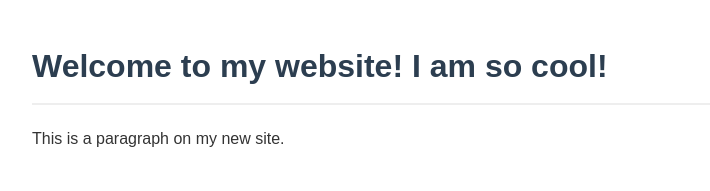
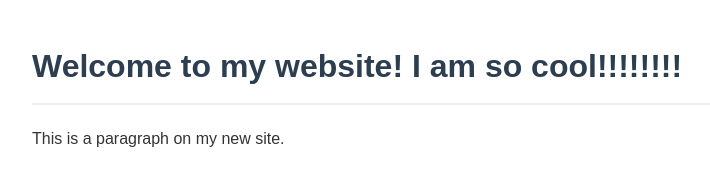
Before and after one commit to EthanJCanterbury/cool-git-test, a plain HTML site: page index.html in a window 1280 px wide. Shown: the whole page, without its empty margins (208-918 px from the left). Drawn offline with Linux system fonts and the light colour scheme; files that its build step writes are made by us from their sources; files whose address does not match are found by name.

Commit message:
Update index.html

```diff
--- a/index.html
+++ b/index.html
@@ -8,7 +8,7 @@
     <script src="/s/fsdsdfsdfdfs/script.js" defer></script>
 </head>
 <body>
-    <h1>Welcome to my website! I am so cool!</h1>
+    <h1>Welcome to my website! I am so cool!!!!!!!!</h1>
     <p>This is a paragraph on my new site.</p>
 </body>
 </html>
```
